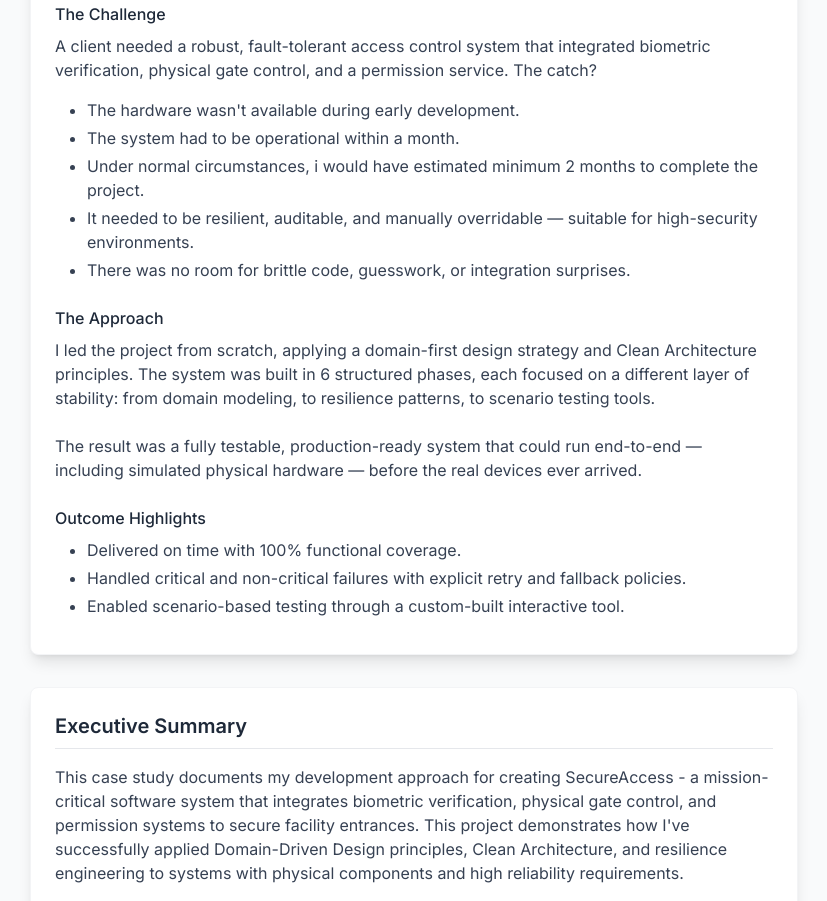
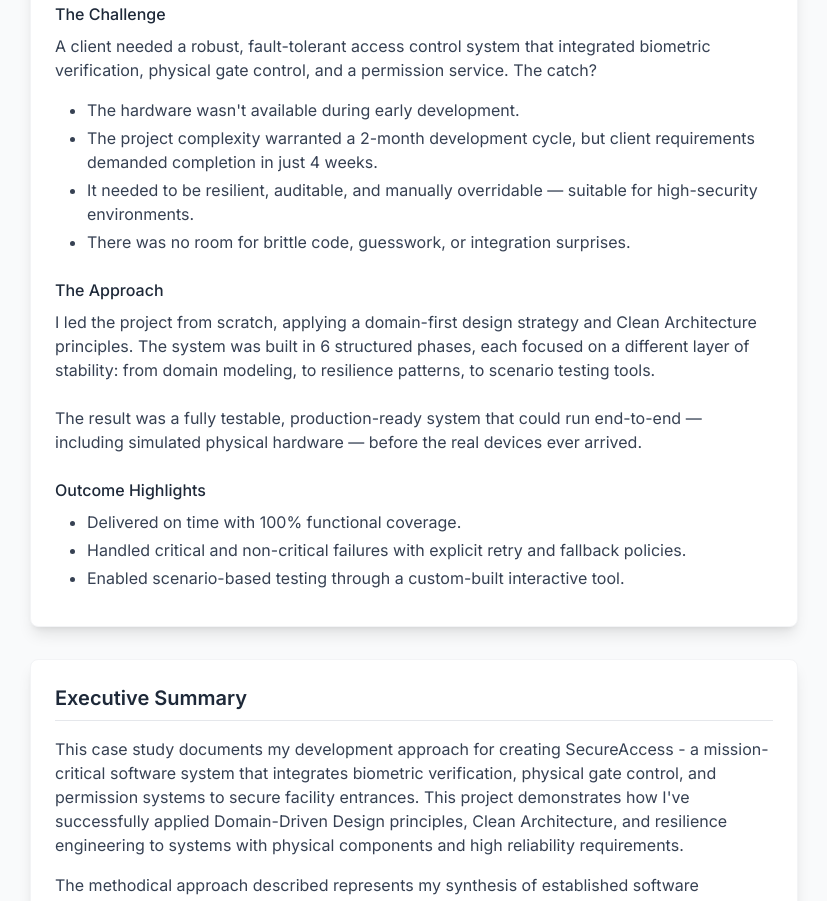
Before and after one commit to rene98c/personal-homepage, a Next.js app: page /case-study in a window 1280 px wide. Shown: the part 940-1841 px from the top of the page, without its empty margins (226-1053 px from the left). Built offline with nearby package versions, Linux system fonts and the light colour scheme.

Commit message:
no message

```diff
--- a/src/app/case-study/page.tsx
+++ b/src/app/case-study/page.tsx
@@ -45,8 +45,7 @@ const CaseStudyPage = () => {
               </p>
               <ul className="list-disc pl-8 mb-6 space-y-1 text-gray-700">
                 <li>The hardware wasn&apos;t available during early development.</li>
-                <li>The system had to be operational within a month.</li>
-                <li>Under normal circumstances, i would have estimated minimum 2 months to complete the project.</li>
+                <li>The project complexity warranted a 2-month development cycle, but client requirements demanded completion in just 4 weeks.</li>
                 <li>It needed to be resilient, auditable, and manually overridable — suitable for high-security environments.</li>
                 <li>There was no room for brittle code, guesswork, or integration surprises.</li>
               </ul>
```
